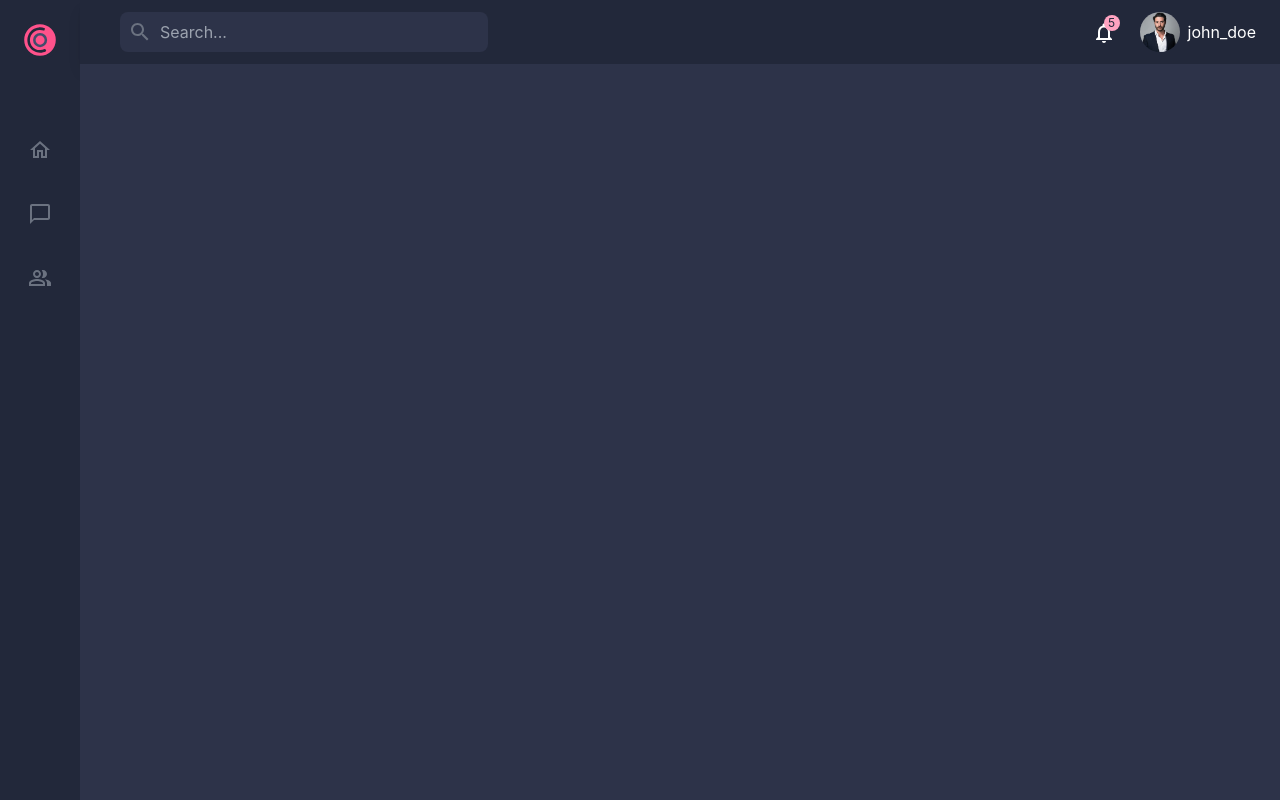
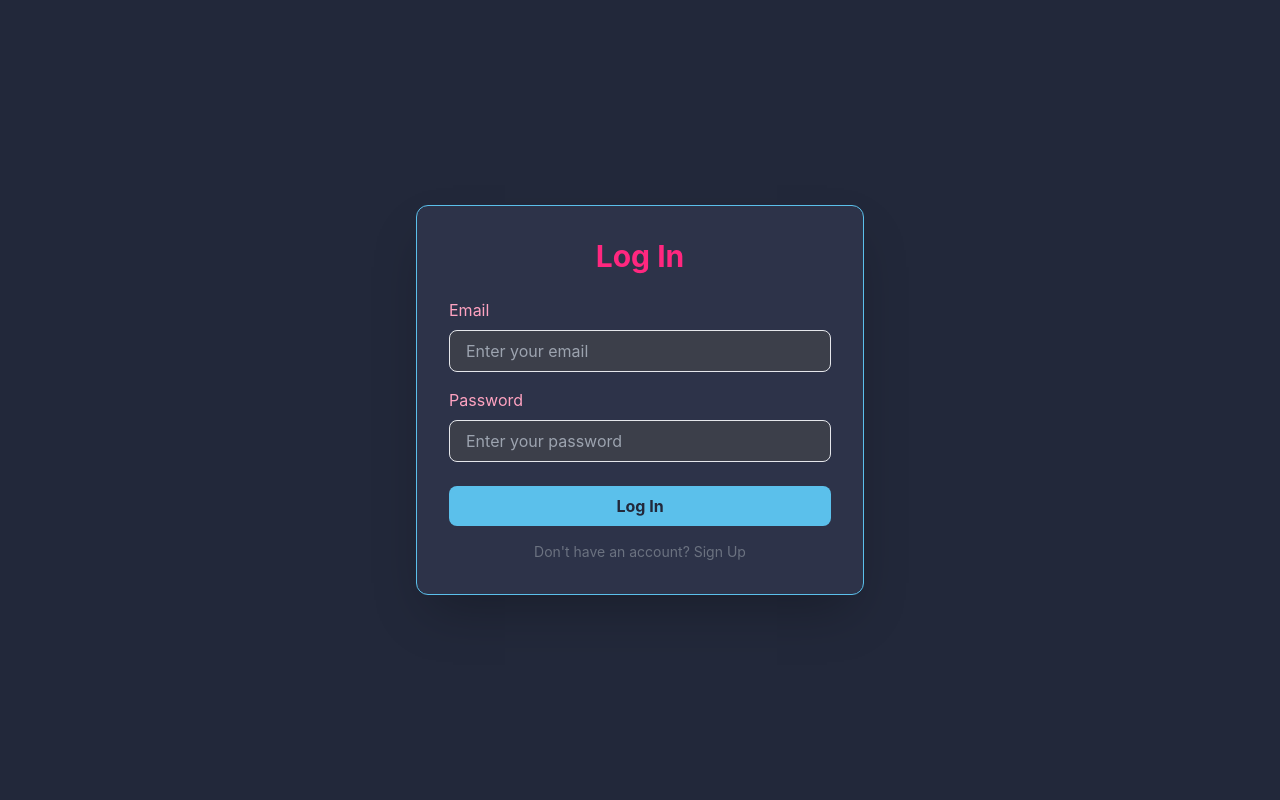
Before and after one commit to belkarto/convo, a React (Vite) app in the folder frontend/: page /auth in a window 1280 px wide. Before the commit this address had no page. Built offline with nearby package versions, Linux system fonts and the light colour scheme.

Commit message:
add auth context

```diff
--- a/frontend/src/App.jsx
+++ b/frontend/src/App.jsx
@@ -20,6 +20,7 @@ function App() {
 								path="/friends"
 								element={<pages.Friends />}
 							/>
+							<Route path="/auth" element={<pages.AuthPages />} />
 							{/* <Route path="/settings" element={<pages.Settings />} /> */}
 							{/* <Route path="/profile" element={<pages.Profile />} /> */}
 							{/* <Route path="*" element={<pages.NotFound />} /> */}
--- a/frontend/src/components/AuthWrapper.jsx
+++ b/frontend/src/components/AuthWrapper.jsx
@@ -1,17 +1,73 @@
-import { useState } from "react";
+import { useContext, useState } from "react";
 import { AuthContext } from "../constants";
 import propTypes from "prop-types";
+import { useNavigate } from "react-router-dom";
 
 const AuthWrapper = ({ children }) => {
 	const { Provider } = AuthContext;
 	const [user, setUser] = useState({
-		username: "john_doe",
-		email: "john_doe@mail.com",
+		username: "",
+		email: "",
 		avatar: "/avatar.jpg",
-		isAuth: true
+		isAuth: false
 	});
+	const navigate = useNavigate();
 
-	return <Provider value={{ user, setUser }}>{children}</Provider>;
+	const login = async (email, password) => {
+		const data = {
+			user: {
+				username: email.split("@")[0],
+				email: email
+			},
+			accessToken: "1234567890",
+			refreshToken: "0987654321"
+		};
+		localStorage.setItem("user", JSON.stringify(data.user));
+		localStorage.setItem("accessToken", data.accessToken);
+		localStorage.setItem("refreshToken", data.refreshToken);
+		setUser({
+			...data.user,
+			isAuth: true
+		});
+		navigate("/");
+	};
+
+	const register = async (fullName, email, password) => {
+		const data = {
+			user: {
+				username: email.split("@")[0],
+				email: email
+			},
+			accessToken: "123456789",
+			refreshToken: "987654321"
+		};
+
+		localStorage.setItem("user", JSON.stringify(data.user));
+		localStorage.setItem("accessToken", data.accessToken);
+		localStorage.setItem("refreshToken", data.refreshToken);
+		setUser({
+			...data.user,
+			isAuth: true
+		});
+		navigate("/");
+	};
+
+	const logout = async () => {
+		localStorage.removeItem("user");
+		localStorage.removeItem("accessToken");
+		localStorage.removeItem("refreshToken");
+		setUser({
+			...user,
+			isAuth: false
+		});
+		navigate("/auth");
+	};
+
+	return (
+		<Provider value={{ user, setUser, login, register, logout }}>
+			{children}
+		</Provider>
+	);
 };
 
 AuthWrapper.propTypes = {
--- a/frontend/src/components/Navbar.jsx
+++ b/frontend/src/components/Navbar.jsx
@@ -1,10 +1,9 @@
-// import React from "react";
-
 import { NavLink } from "react-router-dom";
 import PeopleAltOutlinedIcon from "@mui/icons-material/PeopleAltOutlined";
 import ChatBubbleOutlineOutlinedIcon from "@mui/icons-material/ChatBubbleOutlineOutlined";
 import HomeOutlinedIcon from "@mui/icons-material/HomeOutlined";
 import PropTypes from "prop-types";
+import { useAuth } from "../constants";
 
 function NavItem({ to, icon }) {
 	return (
@@ -30,7 +29,9 @@ NavItem.propTypes = {
 };
 
 function Navbar() {
-	return (
+	const { user } = useAuth();
+
+	return user.isAuth ? (
 		<nav className="bg-deep-black h-screen flex flex-col items-center p-5 w-20">
 			<div className="logo mb-16">
 				<img src="/convo.svg" alt="logo" className="h-10" />
@@ -41,6 +42,8 @@ function Navbar() {
 				<NavItem to="/friends" icon={<PeopleAltOutlinedIcon />} />
 			</ul>
 		</nav>
+	) : (
+		<></>
 	);
 }
 
--- a/frontend/src/components/TopBar.jsx
+++ b/frontend/src/components/TopBar.jsx
@@ -1,6 +1,6 @@
-import { useContext, useState } from "react";
+import { useState } from "react";
 import { NavLink } from "react-router-dom";
-import { AuthContext } from "../constants";
+import { useAuth } from "../constants";
 import SearchOutlinedIcon from "@mui/icons-material/SearchOutlined";
 import NotificationsNoneOutlinedIcon from "@mui/icons-material/NotificationsNoneOutlined";
 import { Avatar } from "@mui/material";
@@ -8,16 +8,17 @@ import PersonOutlineOutlinedIcon from "@mui/icons-material/PersonOutlineOutlined
 import { LogoutOutlined, SettingsOutlined } from "@mui/icons-material";
 
 function TopBar() {
-	const { user } = useContext(AuthContext);
+	const { user } = useAuth();
 	const [isOpenMenu, setIsOpenMenu] = useState(false);
 	const [searchQuery, setSearchQuery] = useState("");
+	const { logout } = useAuth();
 
 	const handleSearch = (e) => {
 		e.preventDefault();
 		console.log("Searching for:", searchQuery);
 	};
 
-	return (
+	return user.isAuth ? (
 		<div className="bg-deep-black h-16 w-full flex items-center justify-between px-6 shadow-lg">
 			{/* Search Bar */}
 			<form
@@ -79,9 +80,12 @@ function TopBar() {
 								Settings
 							</NavLink>
 							<NavLink
-								to="/logout"
+								to="/auth"
 								className="block px-4 py-2 hover:bg-gray-700 transition-colors duration-200 rounded-b-lg text-red-400 hover:text-red-300"
-								onClick={() => setIsOpenMenu(false)}
+								onClick={() => {
+									logout();
+									setIsOpenMenu(false);
+								}}
 							>
 								<LogoutOutlined className="h-6 w-6 mr-2" />
 								Logout
@@ -91,6 +95,8 @@ function TopBar() {
 				</div>
 			</div>
 		</div>
+	) : (
+		<></>
 	);
 }
 
--- a/frontend/src/constants.js
+++ b/frontend/src/constants.js
@@ -1,3 +1,5 @@
-import { createContext } from "react";
+import { createContext, useContext } from "react";
 
 export const AuthContext = createContext(null);
+
+export const useAuth = () => useContext(AuthContext);
--- /dev/null
+++ b/frontend/src/pages/AuthPage/AuthPage.jsx
@@ -0,0 +1,118 @@
+import { useState } from "react";
+import { useAuth } from "../../constants";
+
+const AuthPages = () => {
+	const [isLogin, setIsLogin] = useState(true);
+	const [input, setInput] = useState({
+		name: "",
+		email: "",
+		password: ""
+	});
+	const { login, register } = useAuth();
+
+	const handleInput = (e) => {
+		const { name, value } = e.target;
+		setInput((prev) => ({ ...prev, [name]: value }));
+	};
+
+	const handleSubmit = (e) => {
+		e.preventDefault();
+		const { name, email, password } = input;
+
+		if (!email || !password || (!isLogin && !name)) {
+			console.log("Please fill in all fields");
+			return;
+		}
+
+		if (isLogin) {
+			console.log("Logging in:", { email, password });
+			login(email, password);
+		} else {
+			console.log("Registering:", { name, email, password });
+			register(name, email, password);
+		}
+
+		setInput({ name: "", email: "", password: "" }); // Clear form
+	};
+
+	return (
+		<div className="min-h-screen flex items-center justify-center bg-deep-black p-4">
+			<div className="w-full max-w-md bg-light-black p-8 rounded-xl shadow-2xl border border-electric-blue">
+				<h2 className="text-3xl font-bold text-vibrant-pink text-center mb-6">
+					{isLogin ? "Log In" : "Sign Up"}
+				</h2>
+				<form onSubmit={handleSubmit}>
+					{!isLogin && (
+						<div className="mb-4">
+							<label
+								htmlFor="Full Name"
+								className="block mb-2 text-soft-pink"
+							>
+								Full Name
+							</label>
+							<input
+								id="name"
+								type="text"
+								name="name"
+								placeholder="Enter your full name"
+								className="w-full bg-charcoal text-cool-gray border rounded-lg px-4 py-2 focus:ring focus:ring-electric-blue"
+								onChange={handleInput}
+								value={input.name}
+							/>
+						</div>
+					)}
+					<div className="mb-4">
+						<label
+							htmlFor="email"
+							className="block mb-2 text-soft-pink"
+						>
+							Email
+						</label>
+						<input
+							id="email"
+							type="email"
+							name="email"
+							placeholder="Enter your email"
+							className="w-full bg-charcoal text-cool-gray border rounded-lg px-4 py-2 focus:ring focus:ring-electric-blue"
+							value={input.email}
+							onChange={handleInput}
+						/>
+					</div>
+					<div className="mb-6">
+						<label
+							htmlFor="password"
+							className="block mb-2 text-soft-pink"
+						>
+							Password
+						</label>
+						<input
+							id="password"
+							type="password"
+							name="password"
+							placeholder="Enter your password"
+							className="w-full bg-charcoal text-cool-gray border rounded-lg px-4 py-2 focus:ring focus:ring-electric-blue"
+							value={input.password}
+							onChange={handleInput}
+						/>
+					</div>
+					<button
+						type="submit"
+						className="w-full bg-electric-blue text-deep-black font-bold rounded-lg px-4 py-2 hover:bg-vibrant-mint-green transition duration-200"
+					>
+						{isLogin ? "Log In" : "Sign Up"}
+					</button>
+					<p
+						className="text-sm text-slate-gray text-center mt-4 cursor-pointer hover:underline"
+						onClick={() => setIsLogin(!isLogin)}
+					>
+						{isLogin
+							? "Don't have an account? Sign Up"
+							: "Already have an account? Log In"}
+					</p>
+				</form>
+			</div>
+		</div>
+	);
+};
+
+export default AuthPages;
--- a/frontend/src/pages/index.js
+++ b/frontend/src/pages/index.js
@@ -1,11 +1,13 @@
 import Home from "./Home/Home";
 import Chat from "./Chat/Chat";
 import Friends from "./Friends/Friends";
+import AuthPages from "./AuthPage/AuthPage";
 
 const pages = {
 	Home,
 	Chat,
-	Friends
+	Friends,
+	AuthPages
 };
 
 export default pages;
```
